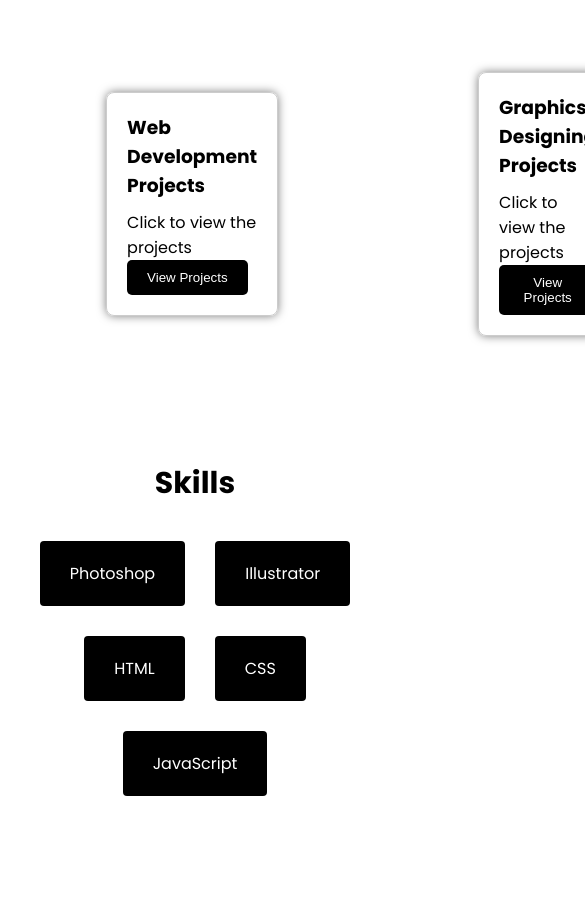
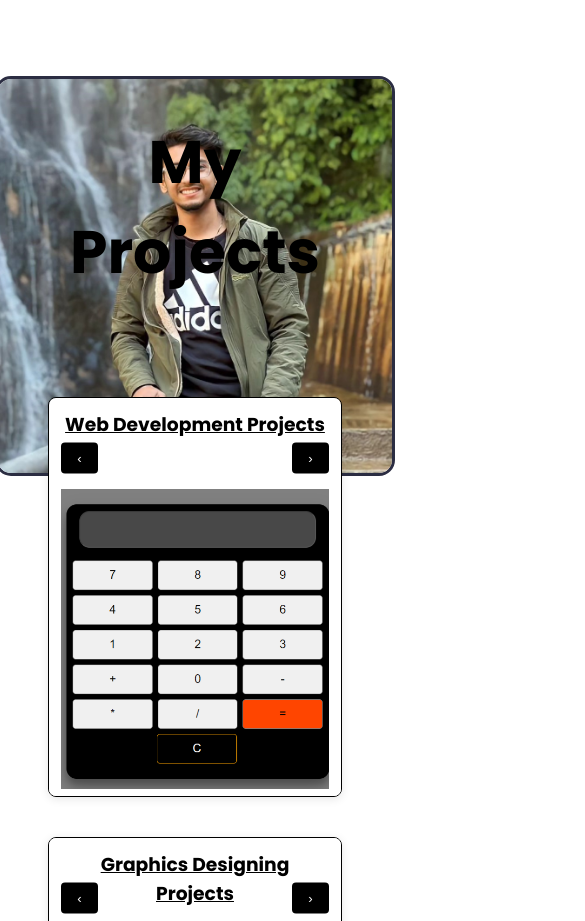
Before and after one commit to susangautam/Portfolio, a plain HTML site: page html/index.html in a window 390 px wide. Shown: the part 757-1678 px from the top of the page, 585 px wide, since content can reach past the window. Before the commit the page ends 1604 px from the top, so only its background shows below. Drawn offline with nearby package versions, Linux system fonts and the light colour scheme.

Commit message:
All Files

```diff
--- a/css/style.css
+++ b/css/style.css
@@ -38,7 +38,7 @@ body {
     opacity: 0.8;
   }
 #home{
-    height: 90vh;
+    height: 100vh;
     width: 100vw;
 }
 header .navbar {
@@ -69,16 +69,19 @@ header .navbar {
     align-items: center;
     justify-content: space-around;
     margin-top: 100px;
+    gap: -40vw;
 }
 
 .home .left {
-    width: 50%;
+    width: 40%;
     text-align: left;
+    margin-top: 80px;
+
 }
 
 .home .text {
-    font-size: 40px;
-    font-weight: bold;
+    font-size: 50px;
+    font-weight:600;
 }
 
 .home hr {
@@ -92,7 +95,7 @@ header .navbar {
 }
 #typewriter-text {
 
-
+    font-weight: 400;
     white-space : nowrap;
     margin: 0 auto;
     letter-spacing: .15em;
@@ -112,7 +115,8 @@ header .navbar {
 .image img {
     height: 300px;
     width: 300px;
-    margin: 20px;
+
+    margin-top: 80px;
     border: 3px solid #2b2d42;
     border-radius: 16px;
 }
@@ -131,67 +135,124 @@ header .navbar {
 .icons .link:hover {
     color: #8d99ae;
 }
-#projects{
-    height: 50vh;
-    width: 100vw;
-    display: flex;
-
-    gap: 200px;
-    justify-content: center;
-    align-items: center;
-}
-.project-card {
-    border: 1px solid #ccc;
-    border-radius: 8px;
+.projects {
+    max-width: 1200px;
+    margin: 0 auto;
     padding: 20px;
-    margin-bottom: 20px;
-    cursor: pointer;
-    transition: box-shadow 0.3s ease;
-    box-shadow: 0px 0px 10px 0px rgba(0, 0, 0, 0.5);
 }
 
-.project-card:hover {
-    box-shadow: 0px 0px 20px 0px rgba(0, 0, 0, 0.5);
-    transform: scale(1.1);
+.project-header {
+    text-align: center;
+    margin-bottom: 80px;
 }
 
-.project-info h3 {
+.projects .all-projects {
+    display: flex;
+    align-items: flex-start;
+    justify-content: space-between;
+}
+
+.project-card {
+    position: relative;
+    background-color: white;
+    border: 1px solid black;
+    border-radius: 8px;
+    box-shadow: 0px 2px 10px rgba(0, 0, 0, 0.1);
+    padding: 12px;
+    margin-bottom: 20px;
+    height: 400px;
+    width: 400px;
+    display: flex;
+    flex-direction: column;
+
+    overflow:scroll;
+}
+.project-info #web{
     margin-bottom: 10px;
+    text-decoration: underline;
+
+}
+.project-info #graphics{
+    margin-bottom: 10px;
+    text-decoration: underline;
+
+}
+.project-info {
+    text-align: center;
+
 }
 
 .project-details {
-    margin-top: 10px;
-}
-.project-details img{
-    height: 90px;
+    text-align: center;
 }
 
-.btn {
-    padding: 10px 20px;
-    background-color: black;
+.project-details h4 {
+    margin-bottom: 0px;
+}
+
+.carousel {
+    display: flex;
+    overflow-x: hidden;
+    align-items: center;
+    justify-content: center;
+    margin-top: 20px;
+}
+
+.carousel img {
+    width: 300px;
+    height: auto;
+    display: none;
+}
+
+.carousel img:first-child {
+    display: block;
+}
+
+.carousel-nav {
+    margin-top: 10px;
+    text-align: center;
+}
+
+.btn-prev,
+.btn-next {
+    background-color:black;
     color: white;
     border: none;
-    border-radius: 5px;
+    padding: 8px 16px;
+    border-radius: 4px;
+    position: absolute;
+    top: 50%;
+    transform: translateY(-50%);
     cursor: pointer;
-    transition: background-color 0.3s ease;
+    transition: background-color 0.3s, color 0.3s;
 }
 
-.btn:hover {
-    background-color: lightgray;
-    color: black;
+.btn-prev {
+    left: 0px;
 }
 
+.btn-next {
+    right: 0;
+}
+
+.btn-prev:hover,
+.btn-next:hover {
+    background-color: #1a1b26;
+}
+
+.btn-disabled {
+    opacity: 0.5;
+    cursor: not-allowed;
+}
 #skills {
     height: 50vh;
     display: flex;
     flex-direction: column;
     align-items: center;
     justify-content: center;
-
     background-color: #fff;
     padding: 20px;
     border-radius: 8px;
-
     text-align: center;
 }
 
@@ -204,20 +265,209 @@ header .navbar {
 #skills h2{
     font-size: 30px;
 }
-.skill-btn {
-    background-color: black;
-    color: white;
+.skills .skill-btn{
+    position: relative;
+    display: inline-block;
+    font-family: 'Popppins' , sans-serif;
+    color:white;
+    padding: 10px 10px;
+    background: black;
+    margin: 10px;
+    font-size: 16px;
+    font-weight: 400;
+    text-decoration: none;
+    box-shadow: 3px 5px rgba(0, 0, 0, 0.3);
+    border-top: 1px solid rgba(0,0,0,0.1);
+    overflow: hidden;
+    border-radius: 8px;
     border: none;
-    padding: 20px 30px;
-    margin: 15px;
-    border-radius:4px;
-    cursor: pointer;
-    font-size: 16px;
-    font-family: 'Poppins',sans-serif;
+  }
+  .skills .skill-btn:hover{
+    background-color: lightgray;
+    border:1px solid black;
+    color: black
+    ;
+  }
 
+  .skills .skill-btn .overlay{
+    position: absolute;
+    background:black;
+    top: 0;
+    left: 0;
+    transform: translate(-50%,-50%);
+    border-radius: 50%;
+    animation: blink 0.5s linear;
+  }
+  @keyframes blink {
+    0%{
+      height: 0px;
+      width: 0px;
+      opacity: 0.5;
+    }
+    100%{
+      height: 400px;
+      width: 400px;
+      opacity: 0;
+    }
+  }
+
+  @media (max-width: 768px) {
+    .navbar .link {
+        font-size: 12px;
+        margin: 8px;
+        padding: 6px 8px;
+    }
+    .home{
+        display: flex;
+        flex-direction: column;
+        margin-top: -50px;
+        gap: -100px;
+    }
+    .home .left {
+        width: 100%;
+        text-align: center;
+    }
+
+    .home .text {
+        font-size: 16px;
+    }
+
+    .home hr {
+        width: 100%;
+    }
+
+    .image img {
+        height: 200px;
+        width: 200px;
+    }
+    .left .typewriter{
+        font-size: 10px;
+    }
+
+    .icons .link {
+        font-size: 28px;
+        margin: 0 8px;
+    }
+    .projects{
+        width: 100%;
+        display: flex;
+        flex-direction: column;
+
+    }
+
+    .projects .all-projects{
+        display: flex;
+        flex-direction: column;
+    }
+    .projects {
+        padding: 30px;
+    }
+    .project-card {
+        width: 90%;
+        margin: 20px auto;
+    }
+    .project-info #web{
+        margin-bottom: 30px;
+    }
+
+    .btn {
+        padding: 10px 20px;
+        font-size: 12px;
+    }
+
+    #skills {
+        padding: 30px;
+    }
+    .btn-prev {
+        top:60px;
+        left: 12px;
+
+    }
+
+    .btn-next {
+        top:60px;
+
+        right: 12px;
+    }
 }
+@media (max-width: 1024px) {
+    .navbar .link {
+        font-size: 20px;
+        margin: 8px;
+        padding: 6px 8px;
+    }
 
-.skill-btn:hover {
-    transform: scale(1.1);
-    background-color: #8d99ae;
+    .home {
+        display: flex;
+        flex-direction: column;
+        margin-top: 150px;
+        gap: -100px;
+        font-size: 30px;
+
+    }
+
+    .home .left {
+        width: 100%;
+        text-align: center;
+    }
+
+    .home .text {
+        font-size: 68px;
+    }
+
+    .home hr {
+        width: 90%;
+    }
+
+    .image img {
+        height: 400px;
+        width: 400px;
+    }
+
+    .icons .link {
+        font-size: 50px;
+        margin: 0 8px;
+    }
+
+    .projects{
+        width: 100%;
+        display: flex;
+        flex-direction: column;
+    }
+
+    .projects .all-projects{
+        display: flex;
+        flex-direction: column;
+
+        align-items: center;
+    }
+    .projects {
+        padding: 30px;
+    }
+    .project-card {
+        width: 90%;
+        margin: 20px auto;
+    }
+    .project-info #web{
+        margin-bottom: 30px;
+    }
+    .project-header{
+        font-size:30px;
+    }
+    .btn-prev {
+        top:60px;
+        left: 12px;
+
+    }
+
+    .btn-next {
+        top:60px;
+        right: 12px;
+    }
+    #skills h2{
+        font-size:50px;
+    }
+    .skills .skill-btn{
+        font-size: 30px;
+    }
 }
--- a/html/index.html
+++ b/html/index.html
@@ -41,51 +41,57 @@
         </div>
     </div>
 </div>
-<div id="projects">
+<div class="projects">
+    <div class="project-header">
         <h1>My Projects</h1>
-
-    <section class="projects-section">
+    </div>
+    <div class="all-projects">
+        <div class="projects-section">
             <div class="project-card" id="web-project">
                 <div class="project-info">
-                <h3>Web Development Projects</h3>
-                <p>Click to view the projects</p>
-                <button class="btn" onclick="toggleDetails('web-project-details')">View Projects</button>
+                    <h3 id="web">Web Development Projects</h3>
                 </div>
-            <div class="project-details" id="web-project-details" style="display: none;">
-                <h4>Projects Using HTML,CSS and JS</h4>
-                <a href="https://github.com/susangautam/Web-Dev-Challange">Click Here For Source Codes</a><br>
-                <img src="/images/calculaor.png" alt="">
+                <div class="project-details" id="web-project-details">
+                    <div class="carousel" id="web-carousel">
+                        <img src="/images/calculator.png" alt="">
                         <img src="/images/clock.png" alt="">
-                <img src="/images/password.png" alt=""><br>
-                <img src="/images/twitter.png" alt="">
+                        <img src="/images/password.png" alt="">
+                        <img src="/images/login.png" alt="">
                         <img src="/images/light.png" alt="">
                         <img src="/images/tick-tac.png" alt="">
-
-
+                    </div>
+                    <div class="carousel-nav">
+                        <button class="btn-prev" onclick="changeSlide('web-carousel', 'prev')">&#8249;</button>
+                        <button class="btn-next" onclick="changeSlide('web-carousel', 'next')">&#8250;</button>
                     </div>
                 </div>
-    </section>
+            </div>
+        </div>
 
-    <section class="projects-section">
+        <div class="projects-section">
             <div class="project-card" id="graphics-project">
                 <div class="project-info">
-                <h3>Graphics Designing Projects</h3>
-                <p>Click to view the projects</p>
-                <button class="btn" onclick="toggleDetails('graphics-project-details')">View Projects</button>
+                    <h3 id="graphics">Graphics Designing Projects</h3>
                 </div>
-            <div class="project-details" id="graphics-project-details" style="display: none;">
-                <h4>TickIT Solutions</h4>
-                <p>I made logo,social media posts,visiting card,pamplets for TickIT Solutions. </p>
+                <div class="project-details" id="graphics-project-details">
+                    <div class="carousel" id="graphics-carousel">
                         <img src="/images/logo-01.png" alt="">
                         <img src="/images/designing expert-01-01.jpg" alt="">
-                <img src="/images/id cardfinal-01.png" alt=""><br>
+                        <img src="/images/id cardfinal-01.png" alt="">
                         <img src="/images/we are hiring-01.png" alt="">
                         <img src="/images/visiting-01.png" alt="">
                         <img src="/images/Designing-01.png" alt="">
-
+                    </div>
+                    <div class="carousel-nav">
+                        <button class="btn-prev" onclick="changeSlide('graphics-carousel', 'prev')">&#8249;</button>
+                        <button class="btn-next" onclick="changeSlide('graphics-carousel', 'next')">&#8250;</button>
                     </div>
                 </div>
             </div>
+        </div>
+    </div>
+</div>
+
         <div id="skills">
                 <h2>Skills</h2>
                 <div class="skills">
@@ -100,11 +106,6 @@
     </section>
 </div>
 
-
-
-
-
-
     <script src="/js/script.js"></script>
 </body>
 </html>
--- a/js/script.js
+++ b/js/script.js
@@ -67,11 +67,55 @@ const textElement = document.getElementById('typewriter-text');
 const texts = ["Graphics Designer", "Web Developer"];
 typeWriterEffect(textElement, texts, 100);
 
-function toggleDetails(projectId) {
-    var projectDetails = document.getElementById(projectId);
-    if (projectDetails.style.display === "none") {
-        projectDetails.style.display = "block";
-    } else {
-        projectDetails.style.display = "none";
-    }
+function changeSlide(carouselId, direction) {
+  var carousel = document.getElementById(carouselId);
+  var slides = carousel.querySelectorAll("img");
+  var currentSlide = Array.from(slides).findIndex(slide => slide.style.display !== "none");
+
+  if (direction === 'next') {
+      var nextSlide = (currentSlide + 1) % slides.length;
+      slides[currentSlide].style.display = "none";
+      slides[nextSlide].style.display = "block";
+  } else if (direction === 'prev') {
+      var prevSlide = (currentSlide - 1 + slides.length) % slides.length;
+      slides[currentSlide].style.display = "none";
+      slides[prevSlide].style.display = "block";
+  }
 }
+
+
+let buttons = document.querySelectorAll(".skill-btn");
+
+for (var i = 0; i < buttons.length; i++) {
+  buttons[i].addEventListener("click", (e) => {
+    e.preventDefault();
+
+    let overlay = document.createElement('span');
+    overlay.classList.add("overlay");
+    e.target.appendChild(overlay);
+
+    let xValue = e.clientX - e.target.getBoundingClientRect().left;
+    let yValue = e.clientY - e.target.getBoundingClientRect().top;
+
+    overlay.style.left = xValue + "px";
+    overlay.style.top = yValue + "px";
+
+    setTimeout(() => {
+      overlay.remove();
+    }, 500);
+  });
+}
+
+let skillsButton = document.querySelectorAll(".skill-btn");
+for (var i = 0; i < skillsButton.length; i++) {
+  skillsButton[i].addEventListener("click", (e)=>{
+    e.preventDefault();
+    let overlay = document.createElement('span');
+    overlay.classList.add("overlay");
+    e.target.appendChild(overlay);
+    let xValue = e.clientX - e.target.offsetLeft;
+    let yValue = e.clientY - e.target.offsetTop;
+    overlay.style.left = xValue + "px";
+    overlay.style.top = yValue + "px";
+  });
+}
```
Also changed, not shown: images/calculaor.png (deleted), images/calculator.png (added), images/clock.png, images/light.png, images/login.png (added), images/password.png, images/tick-tac.png, images/twitter.png (deleted). Lines whose indentation alone changed are shown as unchanged.
